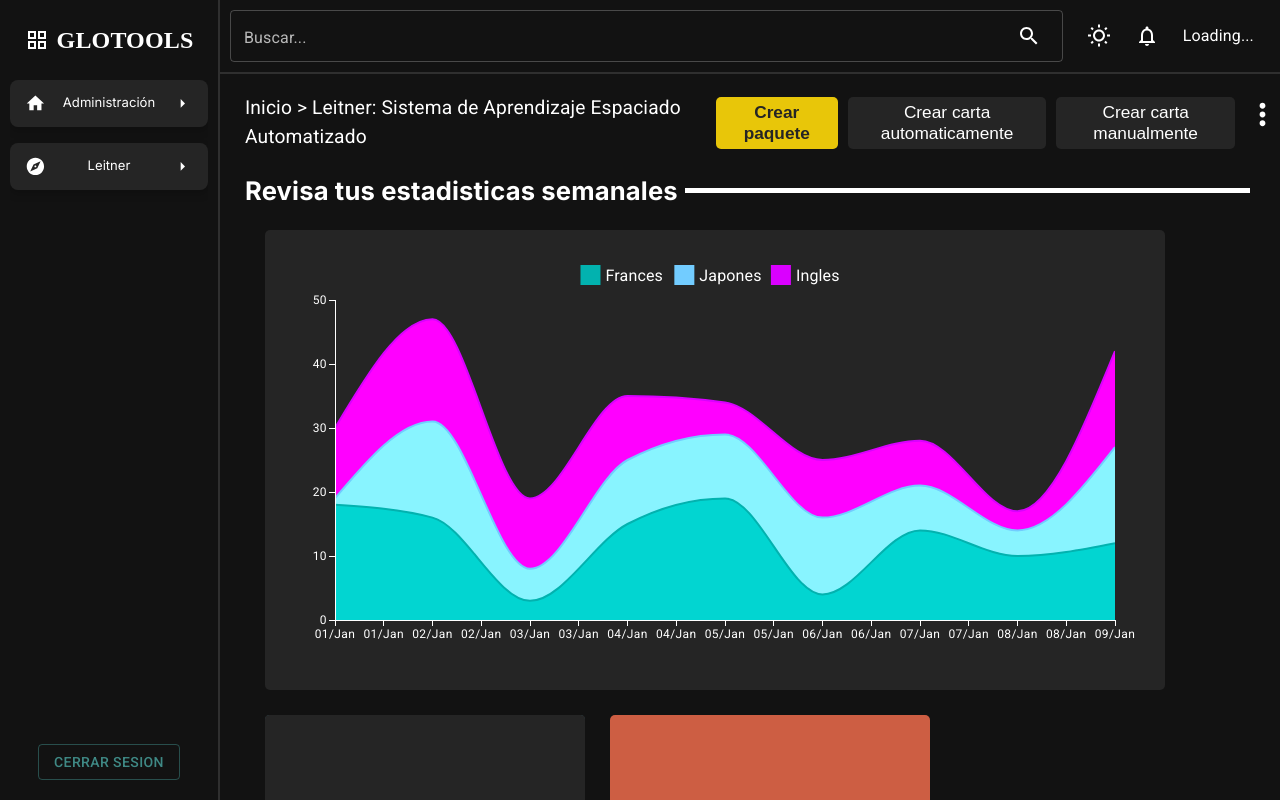
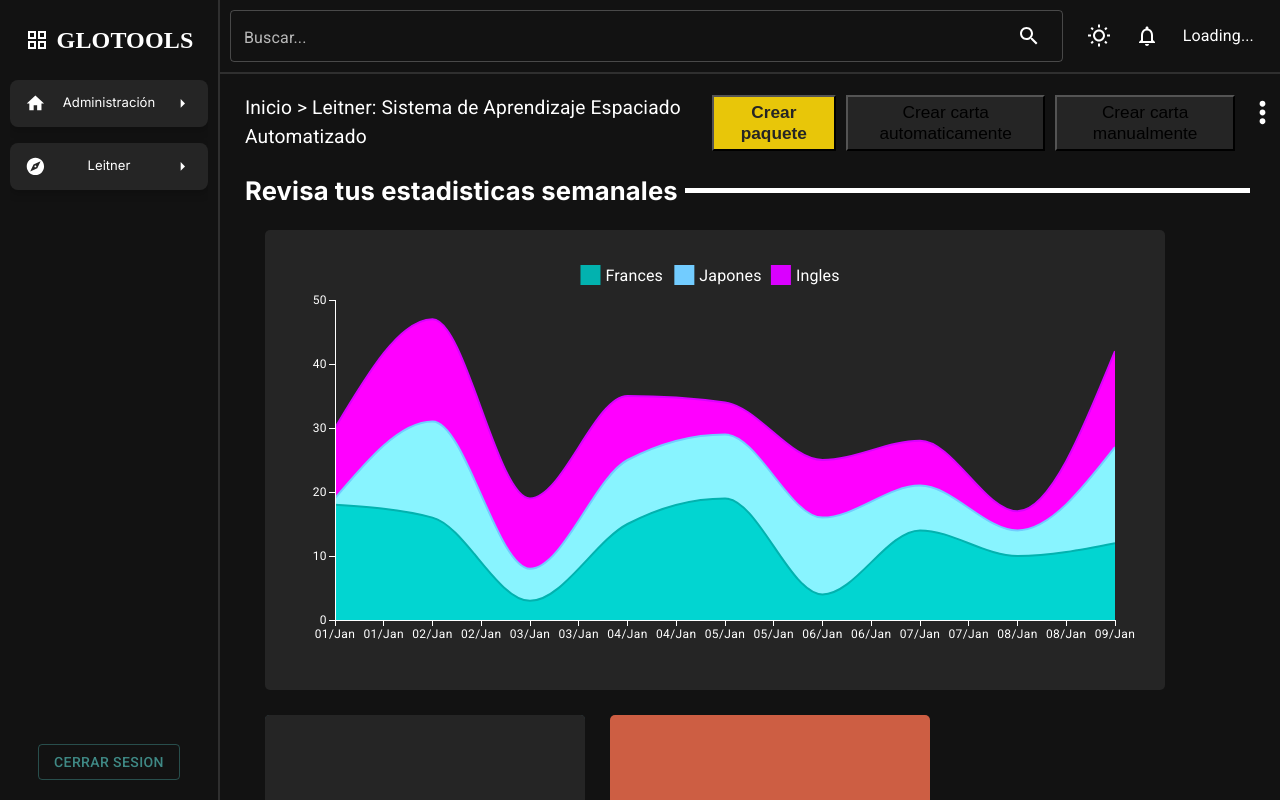
Before and after one commit to Mike1604/FrontEnd-Modular, a React (Vite) app: page /leitner in a window 1280 px wide. Built offline with nearby package versions, Linux system fonts and the light colour scheme; no server answers; a web font is replaced by a local one.

Commit message:
Revert "Fix"
This reverts commit f1bd1eaba0714f08c7427d45bb543e5f7c798dca, reversing
changes made to 3a73eb5faf331f05c16104586b6e4ca3b0141607.

```diff
--- a/src/pages/Leitner.jsx
+++ b/src/pages/Leitner.jsx
@@ -108,9 +108,9 @@ export default function Leitner() {
     <div className="top">
       <p>Inicio {">"} Leitner: Sistema de Aprendizaje Espaciado Automatizado</p>
       <div className="shortcuts">
-        <button className="button_style create_package" onClick={() => navigate('/crear-baraja')}>Crear paquete</button>
-        <button className="button_style white_text create_new_auto_card" onClick={() => navigate('/crear-carta')}>Crear carta automaticamente</button>
-        <button className="button_style white_text create_new_auto_card">Crear carta manualmente</button>
+        <button className="create_package" onClick={() => navigate('/crear-baraja')}>Crear paquete</button>
+        <button className="create_new_auto_card" onClick={() => navigate('/crear-carta')}>Crear carta automaticamente</button>
+        <button className="create_new_auto_card">Crear carta manualmente</button>
         <MoreVertIcon fontSize="large" />
       </div>
     </div>
--- a/src/pages/Leitner.modules.css
+++ b/src/pages/Leitner.modules.css
@@ -1,12 +1,3 @@
-.button_style {
-    border: none;
-    border-radius: 5px;
-    cursor: pointer;
-}
-
-.white_text {
-    color: white;
-}
 
 p {
     margin: 0; padding: 0;
```
